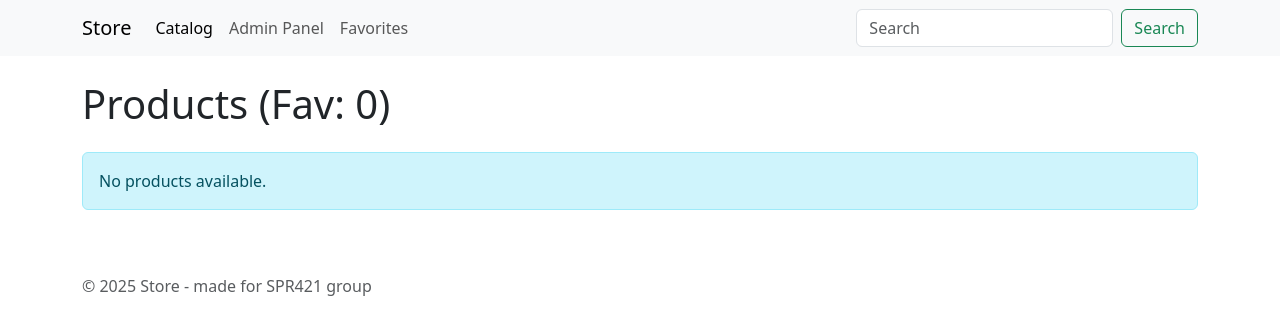
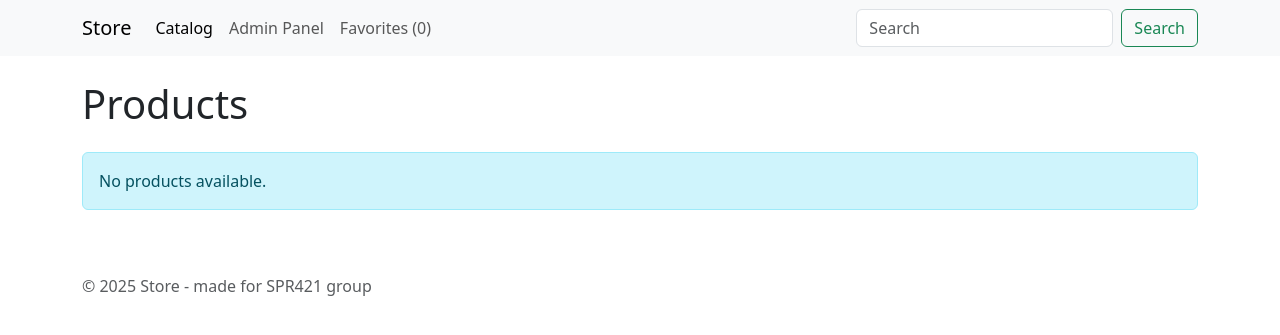
Before and after one commit to vladtymo/Django-SPR421, a Django app: page /favorites/ in a window 1280 px wide. Shown: the top 335 px of the page. Run offline with Django 5.2, Linux system fonts and the light colour scheme; some libraries are stand-ins or nearby versions.

Commit message:
Add global favorite count using template processor

```diff
--- /dev/null
+++ b/favorites/context_processor.py
@@ -0,0 +1,4 @@
+from favorites.favorites import get_count_of_favorite_products
+
+def favorite_list_count(request):
+    return { 'favorite_count': get_count_of_favorite_products(request) }
--- a/home/templates/home/index.html
+++ b/home/templates/home/index.html
@@ -1,5 +1,5 @@
 {% extends "layout.html" %} {% block content %}
-<h1 class="mb-4">Products (Fav: {{ fav_count }})</h1>
+<h1 class="mb-4">Products</h1>
 
 <div class="row g-4">
   {% for p in products %}
--- a/products/templates/layout.html
+++ b/products/templates/layout.html
@@ -35,19 +35,13 @@
               <a
                 class="nav-link active"
                 aria-current="page"
-                href="{% url 'index' %}"
-                >Catalog</a
-              >
+                href="{% url 'index' %}">Catalog</a>
             </li>
             <li class="nav-item">
-              <a class="nav-link" href="{% url 'list_products' %}"
-                >Admin Panel</a
-              >
+              <a class="nav-link" href="{% url 'list_products' %}">Admin Panel</a>
             </li>
             <li class="nav-item">
-              <a class="nav-link" href="{% url 'favorites' %}"
-                >Favorites</a
-              >
+              <a class="nav-link" href="{% url 'favorites' %}">Favorites ({{favorite_count}})</a>
             </li>
           </ul>
           <form class="d-flex" role="search">
--- a/shopspr421/settings.py
+++ b/shopspr421/settings.py
@@ -65,6 +65,7 @@ TEMPLATES = [
                 'django.template.context_processors.request',
                 'django.contrib.auth.context_processors.auth',
                 'django.contrib.messages.context_processors.messages',
+                'favorites.context_processor.favorite_list_count',
             ],
         },
     },
```
Also changed, not shown: db.sqlite3.
